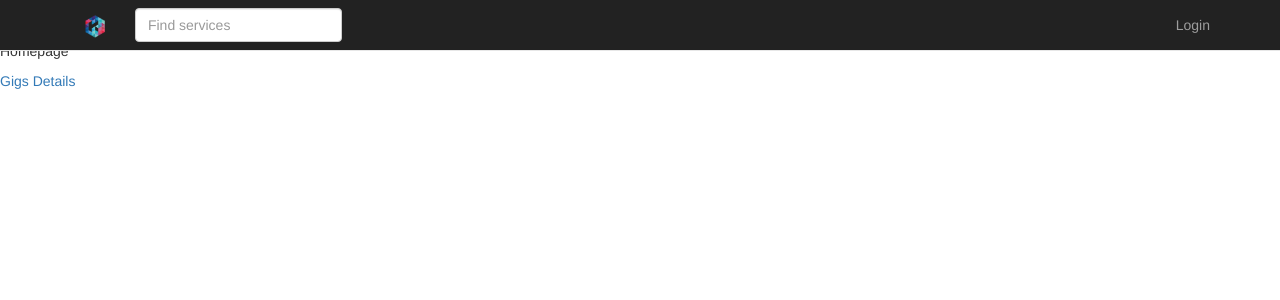
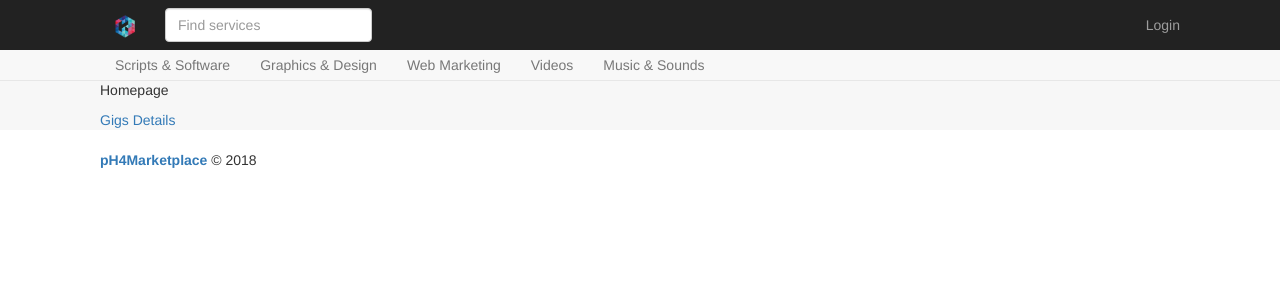
Before and after one commit to pH-7/pH4Marketplace, a Django app: page / in a window 1280 px wide. Shown: the top 300 px of the page. Run offline with Django 3.2, Linux system fonts and the light colour scheme; some libraries are stand-ins or nearby versions.

Commit message:
Minor CSS fixes

```diff
--- a/marketplaceapp/static/css/style.css
+++ b/marketplaceapp/static/css/style.css
@@ -0,0 +1,19 @@
+body {
+    padding-top: 80px;
+}
+
+.container {
+    max-width: 1110px;
+}
+
+#category a {
+    padding: 5px 15px;
+}
+
+#body {
+    background-color: #f7f7f7;
+}
+
+#footer {
+    padding: 20px 0;
+}
--- a/marketplaceapp/templates/base.html
+++ b/marketplaceapp/templates/base.html
@@ -44,16 +44,31 @@
                         </ul>
                     </div>
                 </div>
+                <div id="category">
+                    <div class="container">
+                        <ul class="nav navbar-nav">
+                            <li><a href="#">Scripts &amp; Software</a></li>
+                            <li><a href="#">Graphics &amp; Design</a></li>
+                            <li><a href="#">Web Marketing</a></li>
+                            <li><a href="#">Videos</a></li>
+                            <li><a href="#">Music &amp; Sounds</a></li>
+                        </ul>
+                    </div>
+                </div>
             </nav>
         </header>
 
-        <hr />
-        {% block page %}
+        <div id="body">
+            <div class="container">
+                {% block page %}
+                {% endblock %}
+            </div>
+        </div>
 
-        {% endblock %}
-
-        <footer>
-
+        <footer id="footer">
+            <div class="container">
+                <span><strong><a href="https://ph4marketplace.com">pH4Marketplace</a></strong> &copy; 2018</span>
+            </div>
         </footer>
         <script src="{% static 'js/bootstrap.min.js' %}"></script>
     </body>
```
